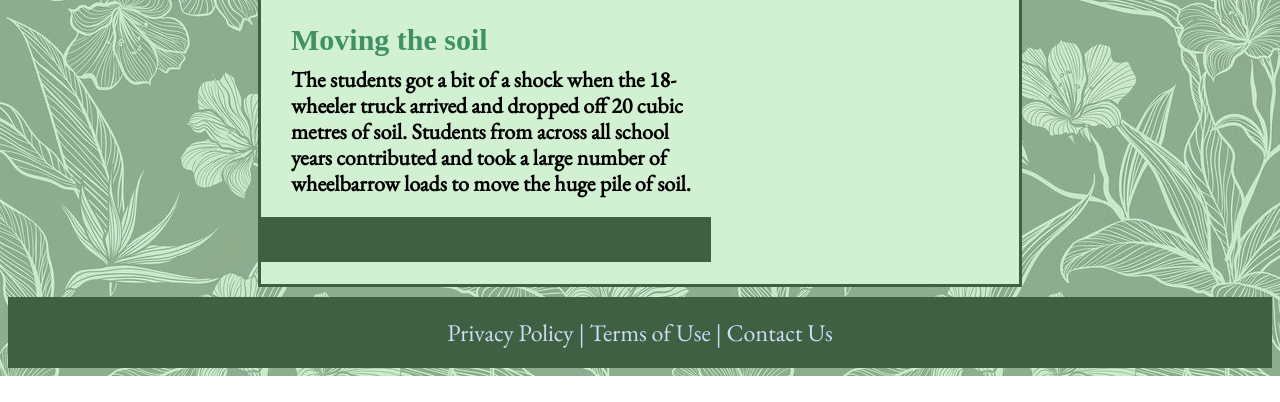
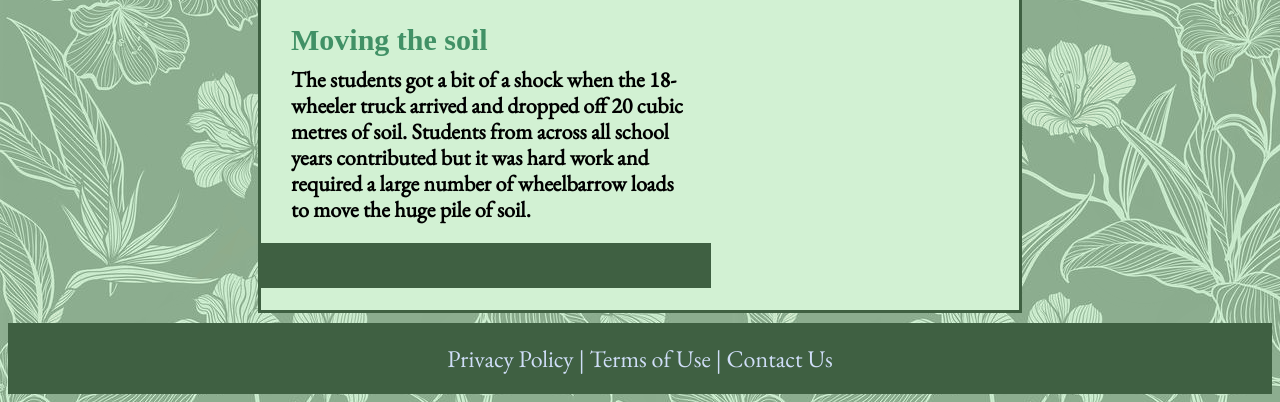
Before and after one commit to SIHSWeb/NativeFlowerGarden, a plain HTML site: page index.html in a window 1280 px wide. Shown: the part 3044-3446 px from the top of the page. Before the commit the page ends 3420 px from the top, so only its background shows below. Drawn offline with nearby package versions, Linux system fonts and the light colour scheme; a web font is replaced by a local one.

Commit message:
Update index.html

```diff
--- a/index.html
+++ b/index.html
@@ -115,7 +115,7 @@
   <div class="content">
     <h2>Moving the soil</h2>
     <h3> The students got a bit of a shock when the 18-wheeler truck arrived and dropped off 20 cubic metres of soil. Students from
-	    across all school years contributed and took a large number
+	    across all school years contributed but it was hard work and required a large number
 	    of wheelbarrow loads to move the huge pile of soil.  </h3>
   </div>
 </div>
```
